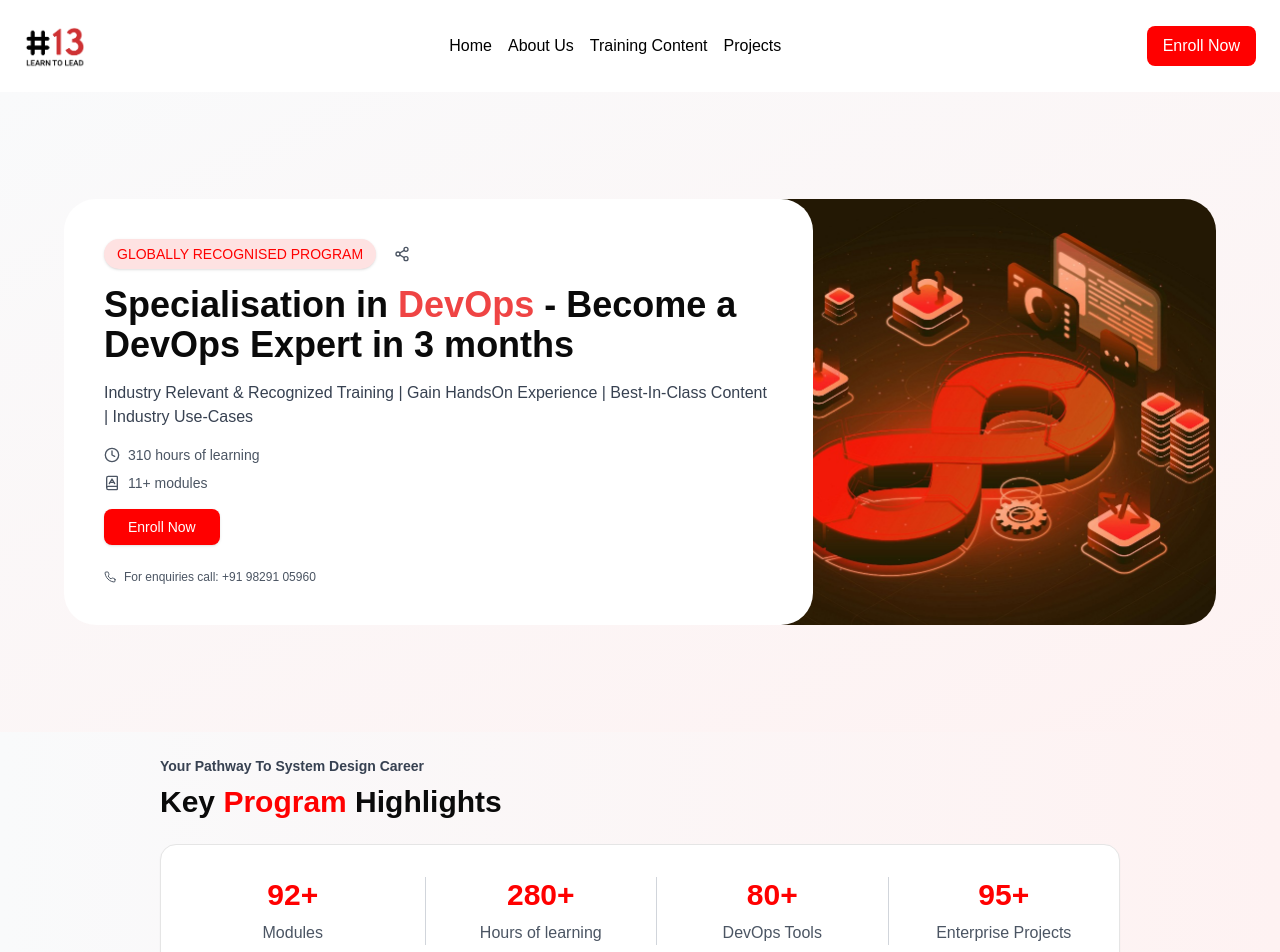
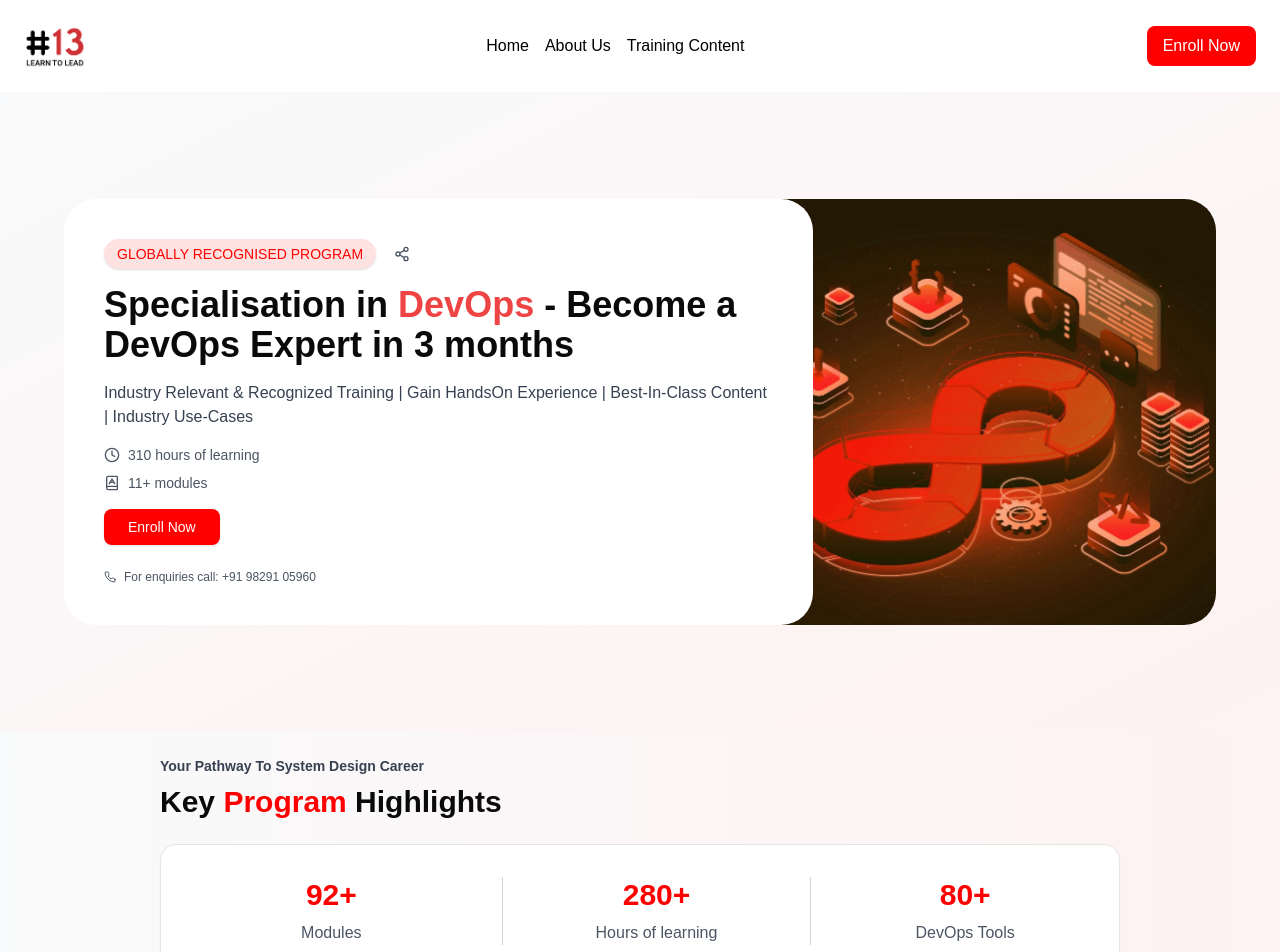
Before and after one commit to bhupeshchoudhary/hash13FrontEnd, a Next.js app: page /courses/advanced-system-design-training in a window 1280 px wide. Shown: the top 952 px of the page. Built offline with nearby package versions, Linux system fonts and the light colour scheme.

Commit message:
udpated code

```diff
--- a/data/programHighlights/programHighlights.tsx
+++ b/data/programHighlights/programHighlights.tsx
@@ -1,18 +1,18 @@
 export const defaultHighlights = [
     {
-      number: "15+",
+      number: "11+",
       description: "Modules",
     },
     {
-      number: "300+",
+      number: "310+",
       description: "Hours of learning",
     },
+    // {
+    //   number: "15+",
+    //   description: "Programming Tools",
+    // },
     {
-      number: "15+",
-      description: "Programming Tools",
-    },
-    {
-      number: "20+",
+      number: "1",
       description: "Capstone Projects",
     },
   ];
--- a/src/components/customComponents/coursesComponents/CourseNavbar.tsx
+++ b/src/components/customComponents/coursesComponents/CourseNavbar.tsx
@@ -101,11 +101,11 @@ const Navbar: React.FC = () => {
                 Training Content
               </a>
             </li>
-            <li>
+            {/* <li>
               <a href="#projects" className="text-black hover:text-[#ff0000]">
                 Projects
               </a>
-            </li>
+            </li> */}
             {/* <li>
               <a href="#placements" className="text-black hover:text-[#ff0000]">
                 Placements
@@ -172,7 +172,7 @@ const Navbar: React.FC = () => {
                   Training Content
                 </a>
               </li>
-              <li>
+              {/* <li>
                 <a
                   href="#projects"
                   className="block hover:text-red-600"
@@ -180,7 +180,7 @@ const Navbar: React.FC = () => {
                 >
                   Projects
                 </a>
-              </li>
+              </li> */}
               <li>
                 <a
                   href="#placements"
--- a/src/components/customComponents/coursesComponents/courseDetails/ProgramHighlights.tsx
+++ b/src/components/customComponents/coursesComponents/courseDetails/ProgramHighlights.tsx
@@ -28,7 +28,7 @@ const ProgramHighlights: React.FC<ProgramHighlightsProps> = ({ course }) => {
           Key <span className="text-[#ff0000]">Program</span> Highlights
         </h1>
         <Card className="p-8 bg-white rounded-2xl shadow-sm">
-          <div className="grid grid-cols-1 md:grid-cols-4 gap-8">
+          <div className="grid grid-cols-1 md:grid-cols-3 gap-8">
             {highlights.map((highlight, index) => (
               <div
                 key={index}
```
